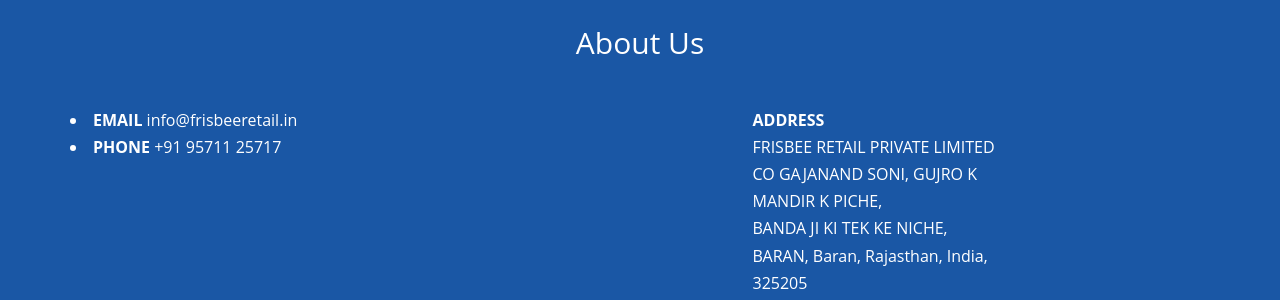
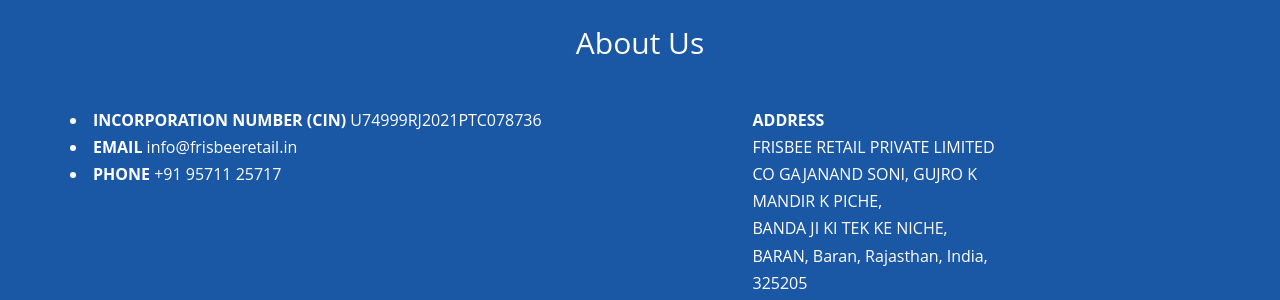
Before and after one commit to vivex/frisbee, a website: page index.html in a window 1280 px wide. Shown: the part 642-942 px from the top of the page. Drawn offline with Linux system fonts and the light colour scheme.

Commit message:
upgrades rn

```diff
--- a/index.html
+++ b/index.html
@@ -121,6 +121,10 @@
           </div>
           <div class="col-md-6">
             <li>
+              <strong class="text-uppercase">Incorporation number (CIN)</strong>
+              U74999RJ2021PTC078736
+            </li>
+            <li>
               <strong class="text-uppercase">Email</strong>
               info@frisbeeretail.in
             </li>
```
